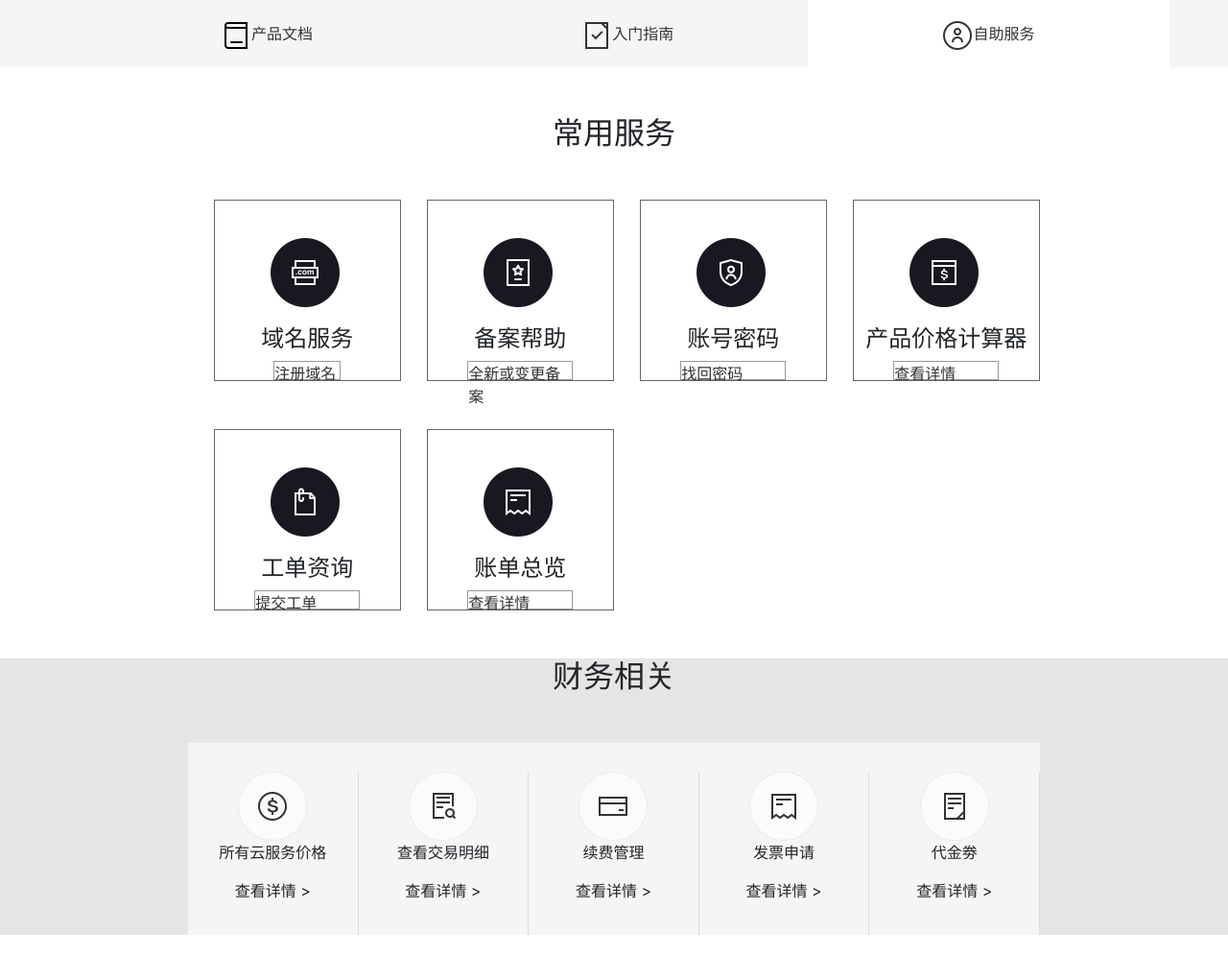
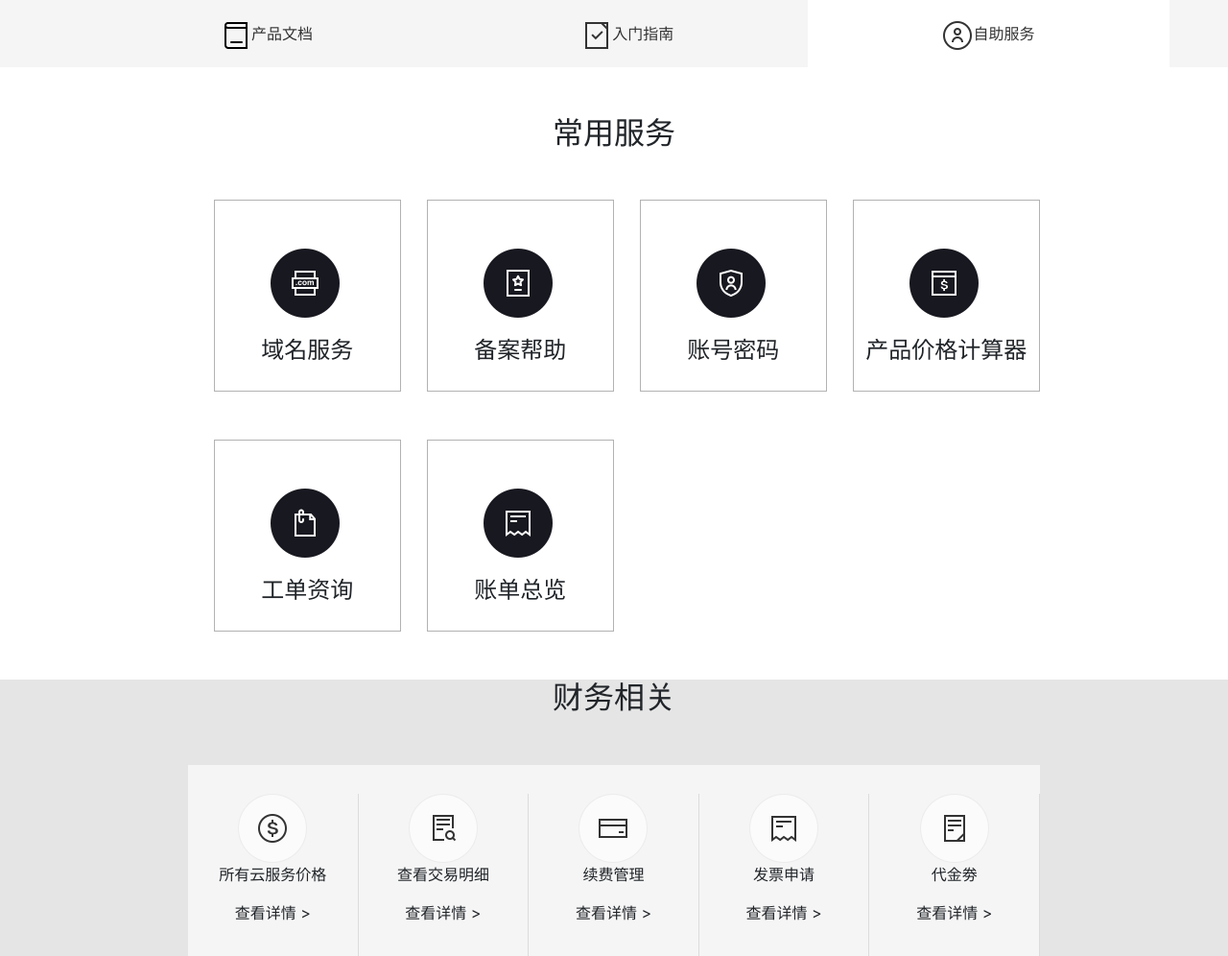
Before and after one commit to Billybrilliant/BaiduCloud-, a PHP site: page /html/servers.html in a window 1280 px wide. Shown: the part 300-1296 px from the top of the page at 96% size. Run offline with PHP 8.4, Linux system fonts and the light colour scheme; some libraries are stand-ins or nearby versions.

Commit message:
'chenqifu'

```diff
--- a/home page/src/css/servers.css
+++ b/home page/src/css/servers.css
@@ -62,21 +62,21 @@ li{
 }
 /* ============================================================= */
 
-.nav{
+.dao_nav{
     width: 100%;
     height: 70px;
     background: #F5F5F5;
 }
-.nav_list{
+.dao_list{
     height: 70px;
     width: 1180px;
     margin: 0 auto;
 }
-.nav_list>ul{
+.dao_list>ul{
     width: 100%;
     height: 100%;
 }
-.nav_list>ul>li{
+.dao_list>ul>li{
     float: left;
     width: 33%;
     height: 100%;
@@ -124,24 +124,32 @@ ul>li>a>span{
 
 .often_servers1{
     width:22%;
-    border: 1px solid rgba(0,0,0, 0.6);
+    height: 200px;
+    border: 1px solid rgba(0,0,0, 0.3);
     float: left;
-    margin-left: 3%;
+    margin-left:3%;
+    overflow: hidden;
 }
 
 .often_servers1>img{
     width: 72px;
     height: 72px;
-    margin-left: 30%;
-    margin-top: 20%;
-    margin-bottom: 10%;
+    position: relative;
+    left: 30%;
+    top: 50px;
 
+}
+#tend_h4{
+    position: relative;
+    top: 70px;
 }
 #sigin{
     width: 70px;
     height: 20px;
     border: 1px solid rgba(0,0,0, 0.4);
     margin: 0 auto;
+    position: relative;
+    top: 100px;
 }
 #sigin:hover{
     background: blue;
@@ -149,24 +157,33 @@ ul>li>a>span{
 /* 第一行第二个 */
 .often_servers2{
     width:22%;
-    border: 1px solid rgba(0,0,0, 0.6);
+    height: 200px;
+    border: 1px solid rgba(0,0,0, 0.3);
     float: left;
-    margin-left: 3%;
+    margin-left:3%;
+    overflow: hidden;
 }
 
 .often_servers2>img{
     width: 72px;
     height: 72px;
-    margin-left: 30%;
-    margin-top: 20%;
-    margin-bottom: 10%;
+    position: relative;
+    left: 30%;
+    top: 50px;
 
 }
+#tend_h2{
+    position: relative;
+    top: 70px;
+}
 #sigin2{
-    width: 110px;
+    width: 100px;
     height: 20px;
     border: 1px solid rgba(0,0,0, 0.4);
     margin: 0 auto;
+    position: relative;
+    top: 100px;
+
 }
 #sigin2:hover{
     background: blue;
@@ -174,24 +191,32 @@ ul>li>a>span{
 /* ======================== */
 .often_servers3{
     width:22%;
-    border: 1px solid rgba(0,0,0, 0.6);
+    height: 200px;
+    border: 1px solid rgba(0,0,0, 0.3);
     float: left;
-    margin-left: 3%;
+    margin-left:3%;
+    overflow: hidden;
 }
 
 .often_servers3>img{
     width: 72px;
     height: 72px;
-    margin-left: 30%;
-    margin-top: 20%;
-    margin-bottom: 10%;
+    position: relative;
+    left: 30%;
+    top: 50px;
 
 }
+#tend_h3{
+    position: relative;
+    top: 70px;
+}
 #sigin3{
-    width: 110px;
+    width: 70px;
     height: 20px;
     border: 1px solid rgba(0,0,0, 0.4);
     margin: 0 auto;
+    position: relative;
+    top: 100px;
 }
 #sigin3:hover{
     background: blue;
@@ -199,25 +224,34 @@ ul>li>a>span{
 /* ============================= */
 .often_servers4{
     width:22%;
-    border: 1px solid rgba(0,0,0, 0.6);
+    height: 200px;
+    border: 1px solid rgba(0,0,0, 0.3);
     float: left;
-    margin-left: 3%;
+    margin-left:3%;
+    overflow: hidden;
 }
 
 .often_servers4>img{
     width: 72px;
     height: 72px;
-    margin-left: 30%;
-    margin-top: 20%;
-    margin-bottom: 10%;
+    position: relative;
+    left: 30%;
+    top: 50px;
 
 }
+#tend_h5{
+    position: relative;
+    top: 70px;
+}
 #sigin4{
-    width: 110px;
+    width: 70px;
     height: 20px;
     border: 1px solid rgba(0,0,0, 0.4);
     margin: 0 auto;
+    position: relative;
+    top: 100px;
 }
+
 #sigin4:hover{
     background: blue;
 }
@@ -226,49 +260,66 @@ ul>li>a>span{
 /* ================================= */
 .often_servers6{
     width:22%;
-    border: 1px solid rgba(0,0,0, 0.6);
+    height: 200px;
+    border: 1px solid rgba(0,0,0, 0.3);
     float: left;
-    margin-left: 3%;
+    margin-left:3%;
+    overflow: hidden;
 }
 
 .often_servers6>img{
     width: 72px;
     height: 72px;
-    margin-left: 30%;
-    margin-top: 20%;
-    margin-bottom: 10%;
+    position: relative;
+    left: 30%;
+    top: 50px;
 
 }
+#tend_h6{
+    position: relative;
+    top: 70px;
+}
 #sigin6{
-    width: 110px;
+    width: 70px;
     height: 20px;
     border: 1px solid rgba(0,0,0, 0.4);
     margin: 0 auto;
+    position: relative;
+    top: 100px;
 }
+
 #sigin6:hover{
     background: blue;
 }
 /* ================================= */
 .often_servers7{
     width:22%;
-    border: 1px solid rgba(0,0,0, 0.6);
+    height: 200px;
+    border: 1px solid rgba(0,0,0, 0.3);
     float: left;
-    margin-left: 3%;
+    margin-left:3%;
+    overflow: hidden;
 }
 
 .often_servers7>img{
     width: 72px;
     height: 72px;
-    margin-left: 30%;
-    margin-top: 20%;
-    margin-bottom: 10%;
+    position: relative;
+    left: 30%;
+    top: 50px;
 
 }
+#tend_h7{
+    position: relative;
+    top: 70px;
+}
 #sigin7{
-    width: 110px;
+    width: 70px;
     height: 20px;
     border: 1px solid rgba(0,0,0, 0.4);
     margin: 0 auto;
+    position: relative;
+    top: 100px;
 }
 #sigin7:hover{
     background: blue;
@@ -440,3 +491,6 @@ ul>li>a>span{
     font-size: 14px;
     color: #999;
 }
+
+
+/* ========================右侧小部件================ */
--- a/home page/src/html/guide.html
+++ b/home page/src/html/guide.html
@@ -34,8 +34,8 @@
         </div>
     </div>
     <!--  -->
-    <div class="nav">
-        <div class="nav_list">
+    <div class="dao_nav">
+        <div class="dao_list">
             <ul>
                 <li>
                     <a href="./production.html">
--- a/home page/src/html/help.html
+++ b/home page/src/html/help.html
@@ -309,5 +309,6 @@
 <script src="../../../bower_components/bootstrap/dist/js/bootstrap.min.js"></script>
 <script src="../../../nav/src/js/index.js"></script>
 <script src="../js/index.js"></script>
+
 </body>
 </html>
--- a/home page/src/html/servers.html
+++ b/home page/src/html/servers.html
@@ -34,8 +34,8 @@
         </div>
     </div>
     <!--  -->
-    <div class="nav">
-        <div class="nav_list">
+    <div class="dao_nav">
+        <div class="dao_list">
             <ul>
                 <li>
                     <a href="./production.html">
@@ -61,26 +61,26 @@
             <h2 class="text-center">常用服务</h2>
             <div class="row" style=" margin: 0 auto; margin-bottom: 50px;width: 80%;">
                 <div class="often_servers1">
-                   <img  src="../images/71cf3bc79f3df8dcbb26f676c111728b47102839.jpg" alt="载不动了">
-                   <h4 class="text-center">域名服务</h4>
+                   <img id="tend"  src="../images/71cf3bc79f3df8dcbb26f676c111728b47102839.jpg" alt="载不动了">
+                   <h4 id="tend_h4" class="text-center">域名服务</h4>
                    <div id="sigin"><a href="#" style="color: #333"> 注册域名</a></div>
                 </div>
 
                 <div class="often_servers2">
-                    <img  src="../images/c75c10385343fbf2b92fdfc4bc7eca8064388fd1.jpg" alt="载不动了">
-                    <h4 class="text-center">备案帮助</h4>
+                    <img id="tend2" src="../images/c75c10385343fbf2b92fdfc4bc7eca8064388fd1.jpg" alt="载不动了">
+                    <h4 id="tend_h2" class="text-center">备案帮助</h4>
                     <div id="sigin2"><a href="#" style="color: #333">全新或变更备案</a></div>
                 </div>
 
                 <div class="often_servers3">
-                        <img  src="../images/2e2eb9389b504fc2f80ac9e2e9dde71191ef6dfb.jpg" alt="载不动了">
-                        <h4 class="text-center">账号密码</h4>
+                        <img id="tend3" src="../images/2e2eb9389b504fc2f80ac9e2e9dde71191ef6dfb.jpg" alt="载不动了">
+                        <h4 id="tend_h3" class="text-center">账号密码</h4>
                         <div id="sigin3"><a href="#" style="color: #333">找回密码</a></div>
                 </div>
 
                 <div class="often_servers4">
-                        <img  src="../images/91529822720e0cf33fdd371c0646f21fbe09aa2b.jpg" alt="载不动了">
-                        <h4 class="text-center">产品价格计算器</h4>
+                        <img id="tend4" src="../images/91529822720e0cf33fdd371c0646f21fbe09aa2b.jpg" alt="载不动了">
+                        <h4 id="tend_h5" class="text-center">产品价格计算器</h4>
                         <div id="sigin4"><a href="#" style="color: #333">查看详情</a></div>
                 </div>
 
@@ -88,14 +88,14 @@
 
             <div class="row" style=" margin: 0 auto; margin-bottom: 50px;width: 80%;">
                     <div class="often_servers6">
-                       <img  src="../images/c9fcc3cec3fdfc03e6759a5fd83f8794a5c226c3.jpg" alt="载不动了">
-                       <h4 class="text-center">工单资询</h4>
+                       <img id="tend5" src="../images/c9fcc3cec3fdfc03e6759a5fd83f8794a5c226c3.jpg" alt="载不动了">
+                       <h4 id="tend_h6" class="text-center">工单资询</h4>
                        <div id="sigin6"><a href="#" style="color: #333"> 提交工单</a></div>
                     </div>
 
                     <div class="often_servers7">
-                        <img  src="../images/8435e5dde71190ef448feb38c21b9d16fcfa60e4.jpg" alt="载不动了">
-                        <h4 class="text-center">账单总览</h4>
+                        <img id="tend6" src="../images/8435e5dde71190ef448feb38c21b9d16fcfa60e4.jpg" alt="载不动了">
+                        <h4 id="tend_h7" class="text-center">账单总览</h4>
                         <div id="sigin7"><a href="#" style="color: #333" class="text-center">查看详情</a></div>
                      </div>
             </div>
@@ -249,6 +249,7 @@
             </div>
         </div>
     </div>
+
 <!-- ================================================================= -->
     <script src="../../../node_modules/jquery/dist/jquery.min.js"></script>
     <script src="../../../node_modules/bootstrap/dist/js/bootstrap.min.js"></script>
--- a/home page/src/js/production.js
+++ b/home page/src/js/production.js
@@ -1,4 +1,4 @@
-$("#feeds").load("feeds.html");
+
 
 $('.down').on('click',function(event){
     event.preventDefault();
```
Also changed, not shown: home page/src/css/guide.css (+4 -4 lines), home page/src/css/production.css (+4 -4 lines), home page/src/html/production.html (+13 -2 lines), home page/src/js/servers.js (+143 -0 lines).
